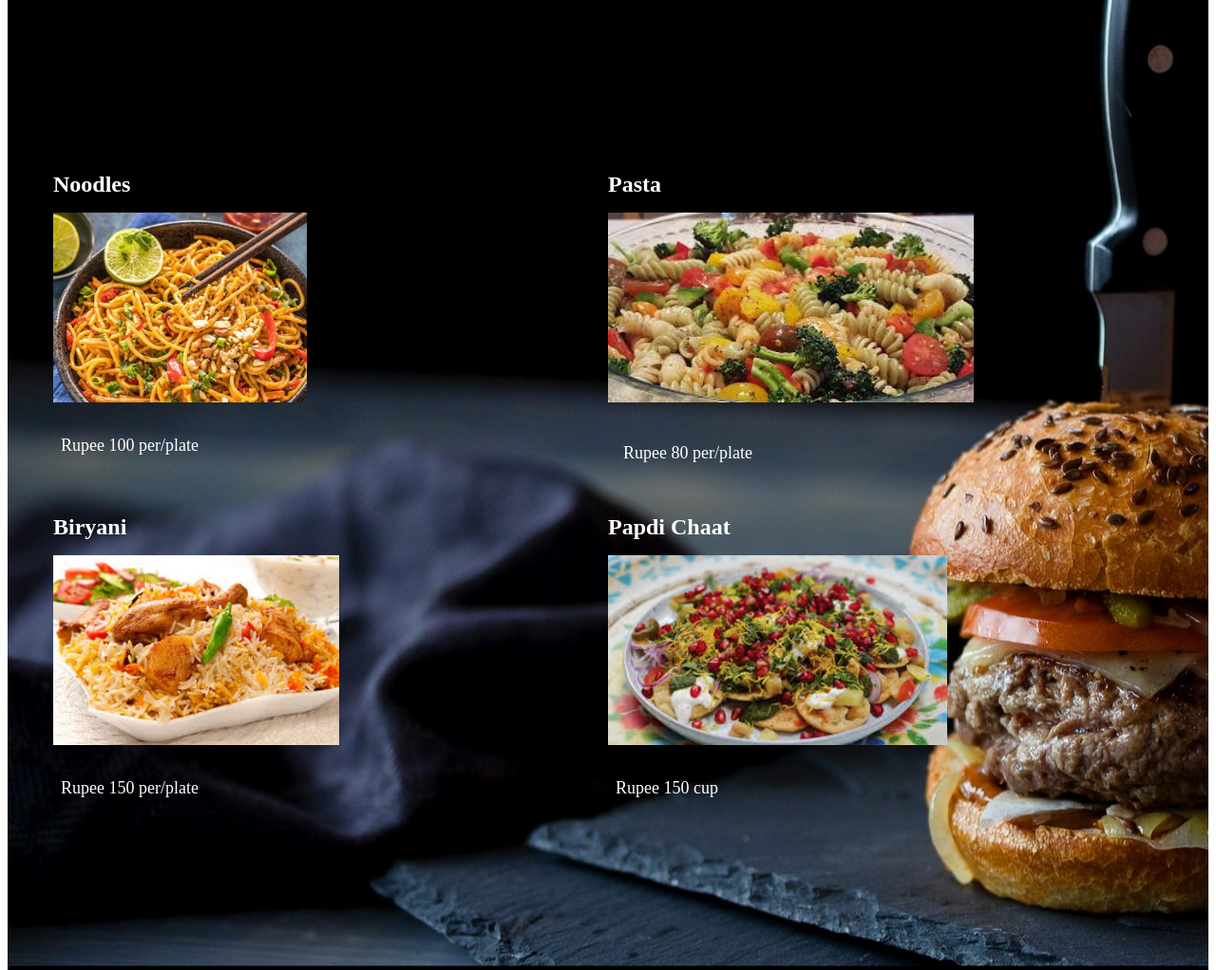
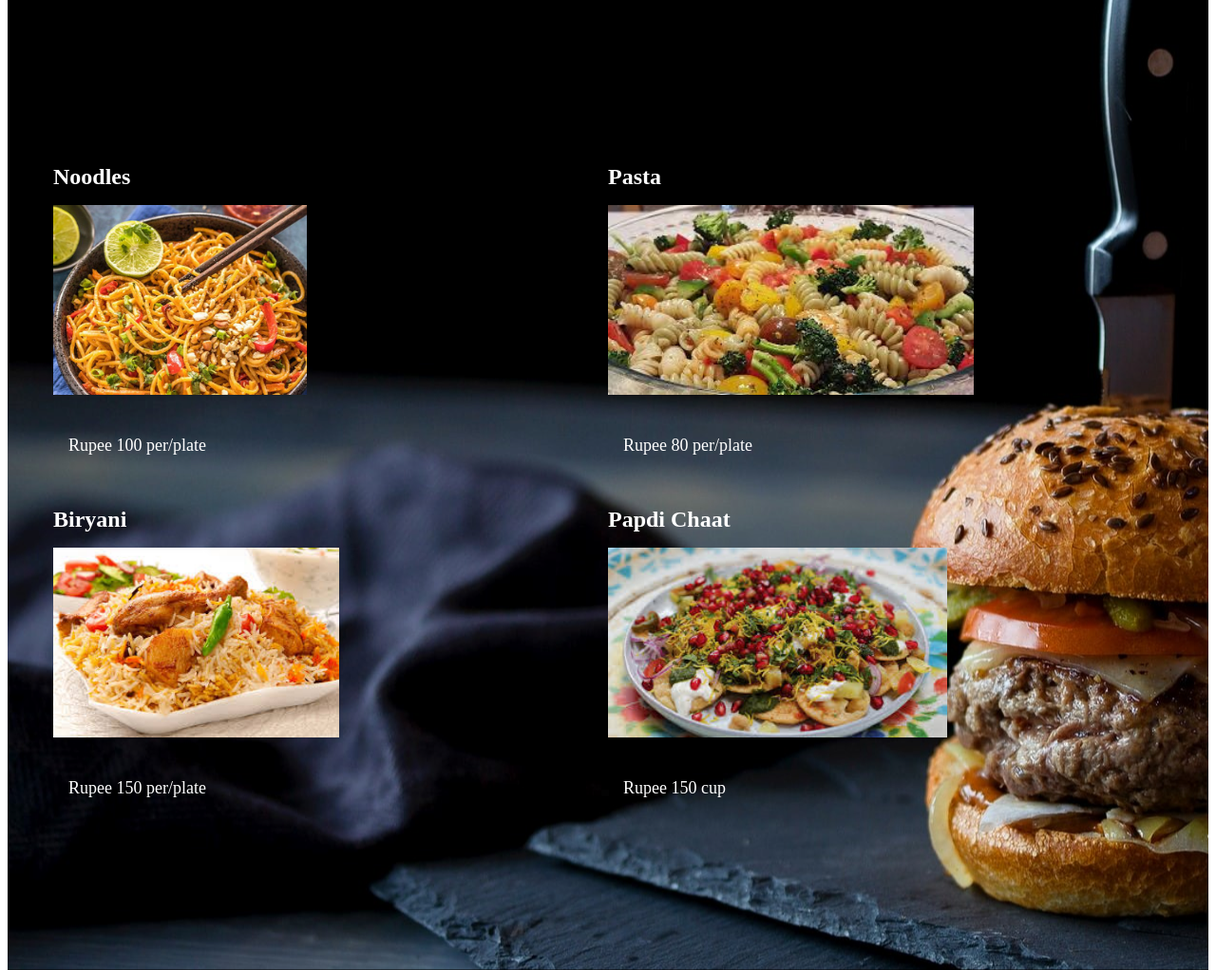
Before and after one commit to Dipeshtwis/Restaurant, a website built with webpack: page dist/index.html in a window 1280 px wide. Shown: the part 692-1714 px from the top of the page at 95% size. Built offline with nearby package versions, Linux system fonts and the light colour scheme.

Commit message:
Add image and css in separate folder

```diff
--- a/package.json
+++ b/package.json
@@ -22,6 +22,10 @@
     "eslint": "^6.8.0",
     "eslint-config-airbnb-base": "^14.1.0",
     "eslint-plugin-import": "^2.20.2",
+    "stylelint": "^13.3.3",
+    "stylelint-config-standard": "^20.0.0",
+    "stylelint-csstree-validator": "^1.8.0",
+    "stylelint-scss": "^3.17.2",
     "webpack": "^5.1.3",
     "webpack-cli": "^4.1.0"
   }
--- a/src/contact.js
+++ b/src/contact.js
@@ -1,19 +1,20 @@
 const contact = () => {
   const spec = document.createElement('div');
-  spec.style.padding = '6rem';
+  spec.className = 'contact';
+
   const name = document.createElement('h1');
   name.innerHTML = 'Dipesh Kumar';
-  name.style.cssText = 'color :white; font-size: 48px; text-align: center; margin-top: 3.5rem;';
+  name.className = 'contact-para name';
   spec.appendChild(name);
 
   const gmail = document.createElement('h4');
   gmail.innerHTML = 'deepesh.97kumar@gmail.com';
-  gmail.style.cssText = 'color :white; font-size: 36px; text-align: center; margin-top: 3.5rem;';
+  gmail.className = 'contact-para gmail';
   spec.appendChild(gmail);
 
   const phone = document.createElement('p');
   phone.innerHTML = '+91-6296703671';
-  phone.style.cssText = 'color :white; font-size: 24px; text-align: center; line-height: 40px; margin-top: 3.5rem;';
+  phone.className = 'contact-para phone';
   spec.appendChild(phone);
 
   return spec;
--- a/src/home.js
+++ b/src/home.js
@@ -1,14 +1,15 @@
 const home = () => {
   const spec = document.createElement('div');
-  spec.style.padding = '6rem';
+  spec.className = 'contact';
+
   const head = document.createElement('h1');
   head.innerHTML = 'Welcome to the Fast Food Restaurant';
-  head.style.cssText = 'color :white; font-size: 48px; text-align: center; margin-top: 3.5rem;';
+  head.className = 'name contact-para';
   spec.appendChild(head);
 
   const para = document.createElement('p');
+  para.className = 'contact-para phone pad';
   para.innerHTML = 'Indian Accent is one of New Delhi’s, in fact India’s most prized restaurants. Chef Manish Mehrotra expertly crafts Indian dishes so that they retain their original charm but also have a touch of modernity. Known for its butter chicken kulchas, melt-in-your-mouth naans, delicious dals and exquisitely plated, inventive desserts, Indian Accent is the place to be for a dinner to remember.';
-  para.style.cssText = 'color :white; font-size: 24px; line-height: 40px; padding: 5rem;';
   spec.appendChild(para);
 
   return spec;
--- a/src/index.js
+++ b/src/index.js
@@ -4,7 +4,7 @@ import menu from './menu';
 import contact from './contact';
 
 const parent = document.getElementById('content');
-parent.style.background = "url('b.jpg') center";
+parent.style.background = "url('assets/img/b.jpg') center";
 
 parent.appendChild(nav());
 parent.appendChild(home());
--- a/src/menu.js
+++ b/src/menu.js
@@ -1,92 +1,92 @@
 const menu = () => {
-  const spec = document.createElement('div');
-  spec.style.cssText = 'display: grid; grid-template-columns: repeat(2,1fr); padding:3rem;';
+  const menuDiv = document.createElement('div');
+  menuDiv.className = 'menu-div';
 
   // menu1
 
   const menu1 = document.createElement('div');
-  spec.appendChild(menu1);
+  menuDiv.appendChild(menu1);
 
   const head = document.createElement('h3');
   head.innerHTML = 'Noodles';
-  head.style.cssText = 'color :white; font-size: 24px; margin: 1rem 0;';
+  head.className = 'menu-header';
   menu1.appendChild(head);
 
   const img = document.createElement('img');
-  img.style.cssText = 'height: 200px';
-  img.src = 'noodle.jpg';
+  img.className = 'menu-img';
+  img.src = 'assets/img/noodle.jpg';
   img.alt = 'img';
   menu1.appendChild(img);
 
   const para = document.createElement('p');
   para.innerHTML = 'Rupee 100 per/plate';
-  para.style.cssText = 'color :white; font-size: 18px; line-height: 30px; padding: .5rem;';
+  para.className = 'menu-desc';
   menu1.appendChild(para);
 
   // menu2
 
   const menu2 = document.createElement('div');
-  spec.appendChild(menu2);
+  menuDiv.appendChild(menu2);
 
   const title = document.createElement('h3');
   title.innerHTML = 'Pasta';
-  title.style.cssText = 'color :white; font-size: 24px; margin: 1rem 0;';
+  title.className = 'menu-header';
   menu2.appendChild(title);
 
   const imge = document.createElement('img');
-  imge.style.cssText = 'height: 200px';
-  imge.src = 'pastaa.jpg';
+  imge.className = 'menu-img';
+  imge.src = 'assets/img/pastaa.jpg';
   imge.alt = 'imge';
   menu2.appendChild(imge);
 
   const desc = document.createElement('p');
   desc.innerHTML = 'Rupee 80 per/plate';
-  desc.style.cssText = 'color :white; font-size: 18px; line-height: 30px; padding: 1rem;';
+  desc.className = 'menu-desc';
   menu2.appendChild(desc);
 
   // menu3
 
   const menu3 = document.createElement('div');
-  spec.appendChild(menu3);
+  menuDiv.appendChild(menu3);
 
   const ti = document.createElement('h3');
   ti.innerHTML = 'Biryani';
-  ti.style.cssText = 'color :white; font-size: 24px; margin: 1rem 0;';
+  ti.className = 'menu-header';
   menu3.appendChild(ti);
 
   const image = document.createElement('img');
-  image.style.cssText = 'height: 200px';
-  image.src = 'biryani.jpg';
+  image.className = 'menu-img';
+  image.src = 'assets/img/biryani.jpg';
   image.alt = 'imge';
   menu3.appendChild(image);
 
   const des = document.createElement('p');
   des.innerHTML = 'Rupee 150 per/plate';
-  des.style.cssText = 'color :white; font-size: 18px; line-height: 30px; padding: .5rem;';
+  des.className = 'menu-desc';
   menu3.appendChild(des);
 
   // menu4
 
   const menu4 = document.createElement('div');
-  spec.appendChild(menu4);
+  menuDiv.appendChild(menu4);
 
   const header = document.createElement('h3');
   header.innerHTML = 'Papdi Chaat';
-  header.style.cssText = 'color :white; font-size: 24px; margin: 1rem 0;';
+  header.className = 'menu-header';
   menu4.appendChild(header);
 
   const im = document.createElement('img');
-  im.style.cssText = 'height: 200px';
-  im.src = 'chaat.jpg';
+  im.className = 'menu-img';
+  im.src = 'assets/img/chaat.jpg';
   im.alt = 'imge';
   menu4.appendChild(im);
 
   const de = document.createElement('p');
   de.innerHTML = 'Rupee 150 cup';
-  de.style.cssText = 'color :white; font-size: 18px; line-height: 30px; padding: .5rem;';
+  de.className = 'menu-desc';
   menu4.appendChild(de);
 
-  return spec;
+  return menuDiv;
 };
 
 export default menu;
--- a/src/nav.js
+++ b/src/nav.js
@@ -1,9 +1,9 @@
 const nav = () => {
   const nav = document.createElement('nav');
-  nav.style.cssText = 'background-color: #ba8500; padding:1rem; border-radius:20px;';
+  nav.className = 'nav-bar';
 
   const ul = document.createElement('ul');
-  ul.style.cssText = 'list-style: none; color :white; display: flex; justify-content: space-around;';
+  ul.className = 'nav-link';
   nav.appendChild(ul);
 
   const li = document.createElement('li');
```
Also changed, not shown: dist/assets/css/style.css (added), dist/assets/img/b.jpg (renamed from dist/b.jpg), dist/assets/img/biryani.jpg (renamed from dist/biryani.jpg), dist/assets/img/chaat.jpg (renamed from dist/chaat.jpg), dist/assets/img/noodle.jpg (renamed from dist/noodle.jpg), dist/assets/img/pastaa.jpg (renamed from dist/pastaa.jpg), dist/index.html, dist/main.js, 1 other file.
